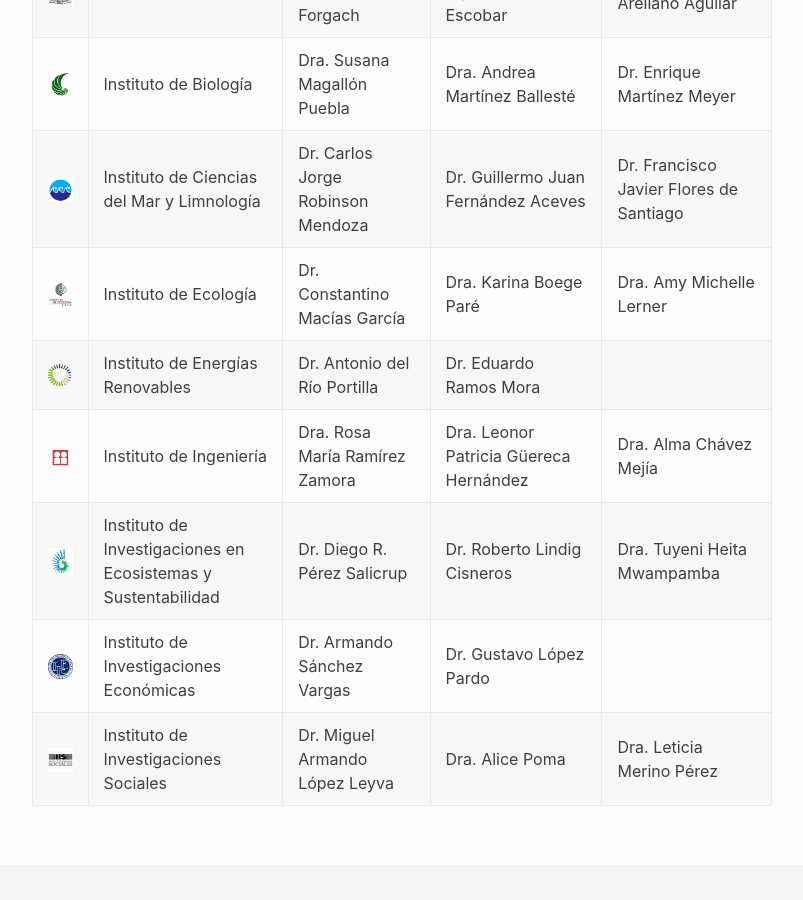
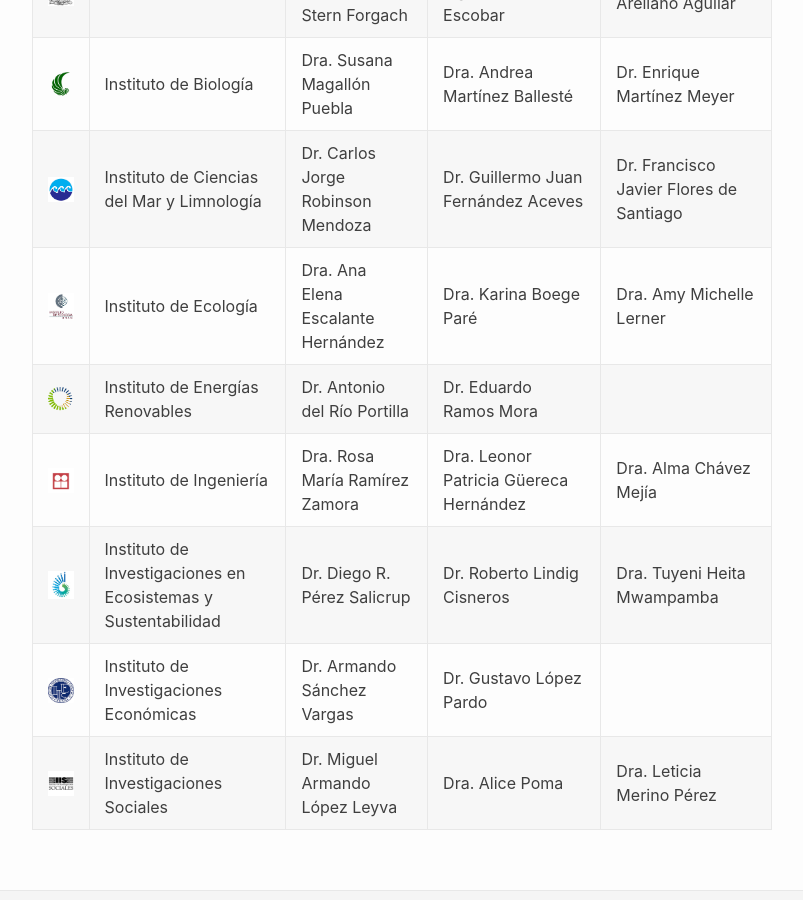
Before and after one commit to pcs-unam/pcs-unam.github.io, a Jekyll site: the page built from 05_comite.md, in a window 1280 px wide and 900 px high, scrolled down 861 px. Shown: the whole window, without its empty margins (238-1041 px from the left). Built offline with Jekyll 4.4.1, drawn with Linux system fonts in a browser that asks for light colours.

Commit message:
Se actualizó directora del IE

```diff
--- a/05_comite.md
+++ b/05_comite.md
@@ -26,7 +26,7 @@
 |![ciencias](/assets/logos/ciencias.png)		  |Facultad de Ciencias     															 |Dra. Catalina Elizabeth Stern Forgach |Dra. Ma. Fernanda Figueroa Díaz Escobar|Dr. Rodolfo Omar Arellano Aguilar  |
 |![biologia](/assets/logos/ibiol.png)			  |Instituto de Biología    															 |Dra. Susana Magallón Puebla       |Dra. Andrea Martínez Ballesté          |Dr. Enrique Martínez Meyer       |
 |![icmyl](/assets/logos/icml.png)				  |Instituto de Ciencias del Mar y Limnología   										 |Dr. Carlos Jorge Robinson Mendoza          |Dr. Guillermo Juan Fernández Aceves    |Dr. Francisco Javier Flores de Santiago    |
-|![ecologia](/assets/logos/ecologia.png)		  |Instituto de Ecología    															 |Dr. Constantino Macías García         |Dra. Karina Boege Paré                 |Dra. Amy Michelle Lerner       |
+|![ecologia](/assets/logos/ecologia.png)		  |Instituto de Ecología    															 |Dra. Ana Elena Escalante Hernández         |Dra. Karina Boege Paré                 |Dra. Amy Michelle Lerner       |
 |![renovables](/assets/logos/ier.png)			  |Instituto de Energías Renovables     												 |Dr. Antonio del Río Portilla          |Dr. Eduardo Ramos Mora           |                            |
 |![ingenieria](/assets/logos/ingenieria.png)	  |Instituto de Ingeniería      														 |Dra. Rosa María Ramírez Zamora       |Dra. Leonor Patricia Güereca Hernández |Dra. Alma Chávez Mejía         |
 |![iies](/assets/logos/iies.png)				  |Instituto de Investigaciones en Ecosistemas y Sustentabilidad     					 |Dr. Diego R. Pérez Salicrup        |Dr. Roberto Lindig Cisneros                |Dra. Tuyeni Heita Mwampamba       |
```
